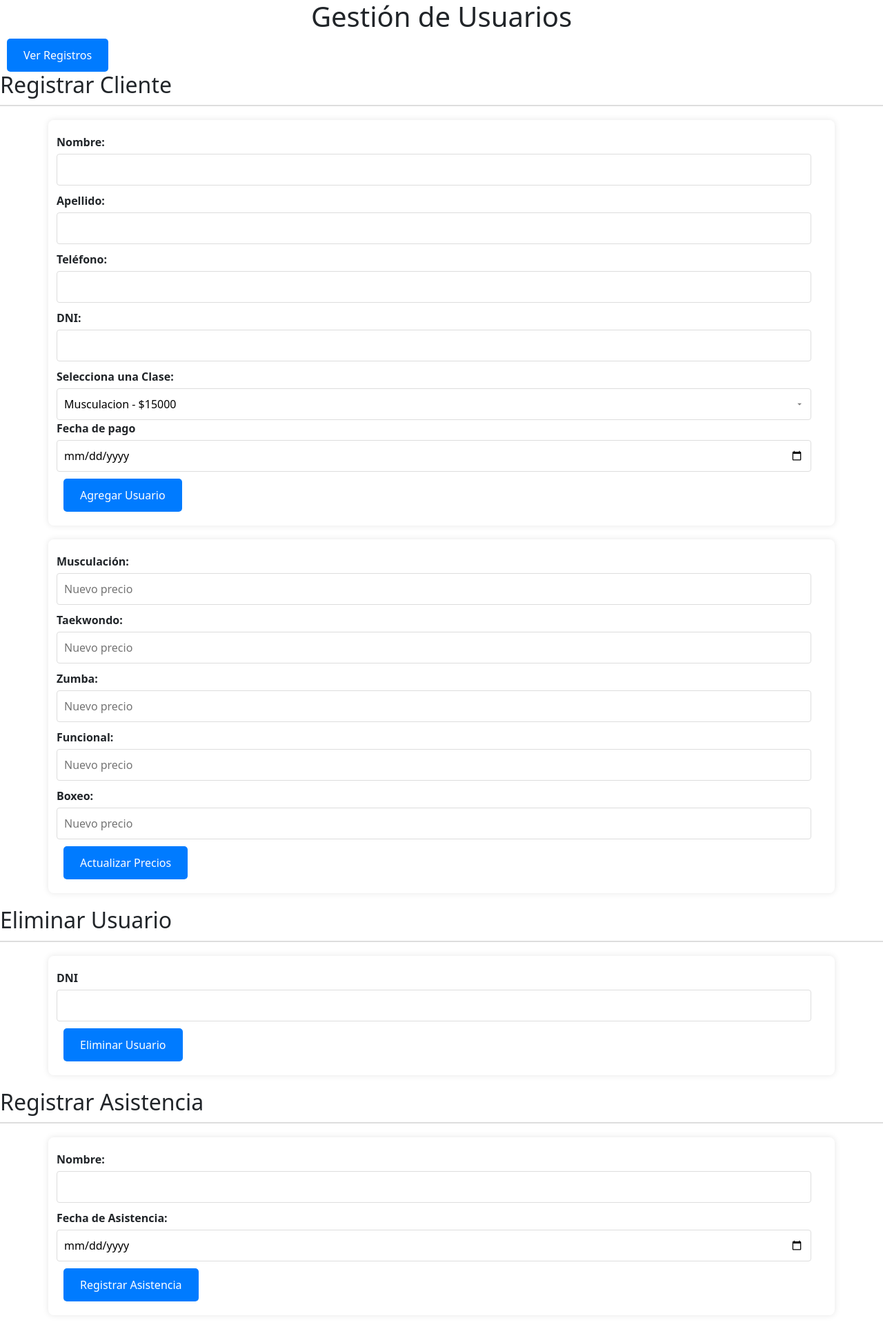
After one commit to Facundo223/M-S, a PHP site: page /gestion.php in a window 1280 px wide. The commit adds this page. Shown: the whole page at 69% size. Run offline with PHP 8.4, Linux system fonts and the light colour scheme; data comes from the database, SQL or seed files in the repository; both versions use the stored data as it was after the commit.

Commit message:
Add files via upload

```diff
--- /dev/null
+++ b/gestion.php
@@ -0,0 +1,121 @@
+<?php
+$servername = "localhost";
+$username = "root";
+$password = "";
+$dbname = "gimnasio";
+
+$conn = new mysqli($servername, $username, $password, $dbname);
+
+if ($conn->connect_error) {
+    die("Conexión fallida: " . $conn->connect_error);
+}
+
+// Consulta para obtener las clases
+$sql = "SELECT nombre, precio FROM clases";
+$result = $conn->query($sql);
+?>
+<!DOCTYPE html>
+<html lang="es">
+<head>
+    <meta charset="UTF-8">
+    <meta name="viewport" content="width=device-width, initial-scale=1.0">
+    <link rel="stylesheet" href="styles1.css">
+    <link rel="stylesheet" href="css/bootstrap.min.css">
+    <link rel="stylesheet" href="styles.css">
+    <title>Gestión de Usuarios</title>
+</head>
+<body>
+
+    <h1>Gestión de Usuarios</h1>
+    <a href="ver_registros.php" class="boton"><button>Ver Registros</button></a>
+    <h2>Registrar Cliente</h2>
+    <form action="alta.php" method="post" onsubmit="return validateForm()">
+        <div class="container">
+        <label for="Nombre">Nombre:</label>
+        <input type="text" id="Nombre" name="Nombre" required>
+        <br>
+        <label for="Apellido">Apellido:</label>
+        <input type="text" id="Apellido" name="Apellido" required>
+        <br>
+        <label for="Telefono">Teléfono:</label>
+        <input type="tel" id="Telefono" name="Telefono" maxlength="10" required>
+        <br>
+        <label for="DNI">DNI:</label>
+        <input type="number" id="DNI" name="DNI" required>
+        <br>
+        <label for="cuota">Selecciona una Clase:</label>
+            <select id="cuota" name="cuota" required>
+                <?php if ($result->num_rows > 0): ?>
+                    <?php while($row = $result->fetch_assoc()): ?>
+                        <option value="<?php echo $row['nombre']; ?>"><?php echo $row['nombre'] . ' - $' . $row['precio']; ?></option>
+                    <?php endwhile; ?>
+                <?php else: ?>
+                    <option value="">No hay clases disponibles</option>
+                <?php endif; ?>
+            </select>
+        <br>
+        <label for="FechadePago">Fecha de pago</label>
+        <input type="date" id="FechadePago" name="FechadePago" required>
+        <br>
+        <input type="submit" value="Agregar Usuario">
+        </div>
+    </form>
+
+    <form action="actualizar.php" method="post">
+        <div class="container">
+    <label for="nuevoPrecioMusculacion">Musculación:</label>
+    <input type="number" id="nuevoPrecioMusculacion" name="nuevoPrecioMusculacion" placeholder="Nuevo precio" required>
+    <br>
+    <label for="nuevoPrecioTaekwondo">Taekwondo:</label>
+    <input type="number" id="nuevoPrecioTaekwondo" name="nuevoPrecioTaekwondo" placeholder="Nuevo precio" required>
+    <br>
+    <label for="nuevoPrecioZumba">Zumba:</label>
+    <input type="number" id="nuevoPrecioZumba" name="nuevoPrecioZumba" placeholder="Nuevo precio" required>
+    <br>
+    <label for="nuevoPrecioFuncional">Funcional:</label>
+    <input type="number" id="nuevoPrecioFuncional" name="nuevoPrecioFuncional" placeholder="Nuevo precio" required>
+    <br>
+    <label for="nuevoPrecioBoxeo">Boxeo:</label>
+    <input type="number" id="nuevoPrecioBoxeo" name="nuevoPrecioBoxeo" placeholder="Nuevo precio" required>
+    <br>
+    <input type="submit" value="Actualizar Precios">
+    </div>
+</form>
+
+
+    <h2>Eliminar Usuario</h2>
+    <form action="baja.php" method="post">
+        <div class="container">
+            <label for="DNI">DNI</label>
+            <input type="number" id="DNI" name="DNI" required>
+            <br>
+            <input type="submit" value="Eliminar Usuario">
+        </div>
+    </form>
+
+    <h2>Registrar Asistencia</h2>
+    <form action="registrar_asistencia.php" method="post">
+        <div class="container">
+            <label for="Nombre_asistencia">Nombre:</label>
+            <input type="text" id="Nombre_asistencia" name="Nombre" required>
+            <br>
+            <label for="FechaAsistencia">Fecha de Asistencia:</label>
+            <input type="date" id="FecheAsistencia" name="FechaAsistencia" required>
+            <br>
+            <input type="submit" value="Registrar Asistencia">
+        </div>
+    </form>
+
+    <script src="java/bootstrap.bundle.min.js"></script>
+    <script>
+        function validateForm() {
+            const dniField = document.querySelector('input[name="DNI"]');
+            if (dniField.value.length > 8) {
+                alert("El DNI debe tener un máximo de 8 dígitos. Se recortará a 8 dígitos.");
+                dniField.value = dniField.value.substring(0, 8);
+            }
+            return true;
+        }
+    </script>
+</body>
+</html>
--- a/ver_registros.php
+++ b/ver_registros.php
@@ -36,7 +36,7 @@ $result = $conn->query($sql);
 </head>
 <body>
     <h1>Registros de Clientes</h1>
-    <a href="gestion.html" class="boton"><button>Regresar</button></a>
+    <a href="gestion.php" class="boton"><button>Regresar</button></a>
     <div class="container">
         <table class="table table-bordered">
             <thead>
@@ -47,7 +47,7 @@ $result = $conn->query($sql);
                     <th>DNI</th>
                     <th>Cuota</th>
                     <th>Fecha de Pago</th>
-                    <th>Total Asistencias</th> <!-- Nueva columna -->
+                    <th>Total Asistencias</th>
                 </tr>
             </thead>
             <tbody>
@@ -61,7 +61,7 @@ $result = $conn->query($sql);
                             <td>{$row['DNI']}</td>
                             <td>{$row['cuota']}</td>
                             <td>{$row['FechadePago']}</td>
-                            <td>{$row['Total_Asistencias']}</td> <!-- Mostrar total de asistencias -->
+                            <td>{$row['Total_Asistencias']}</td>
                         </tr>";
                     }
                 } else {
```
Also changed, not shown: actualizar.php (added, +54 -0 lines), alta.php (+9 -6 lines), gimnasio.sql (+7 -7 lines).
